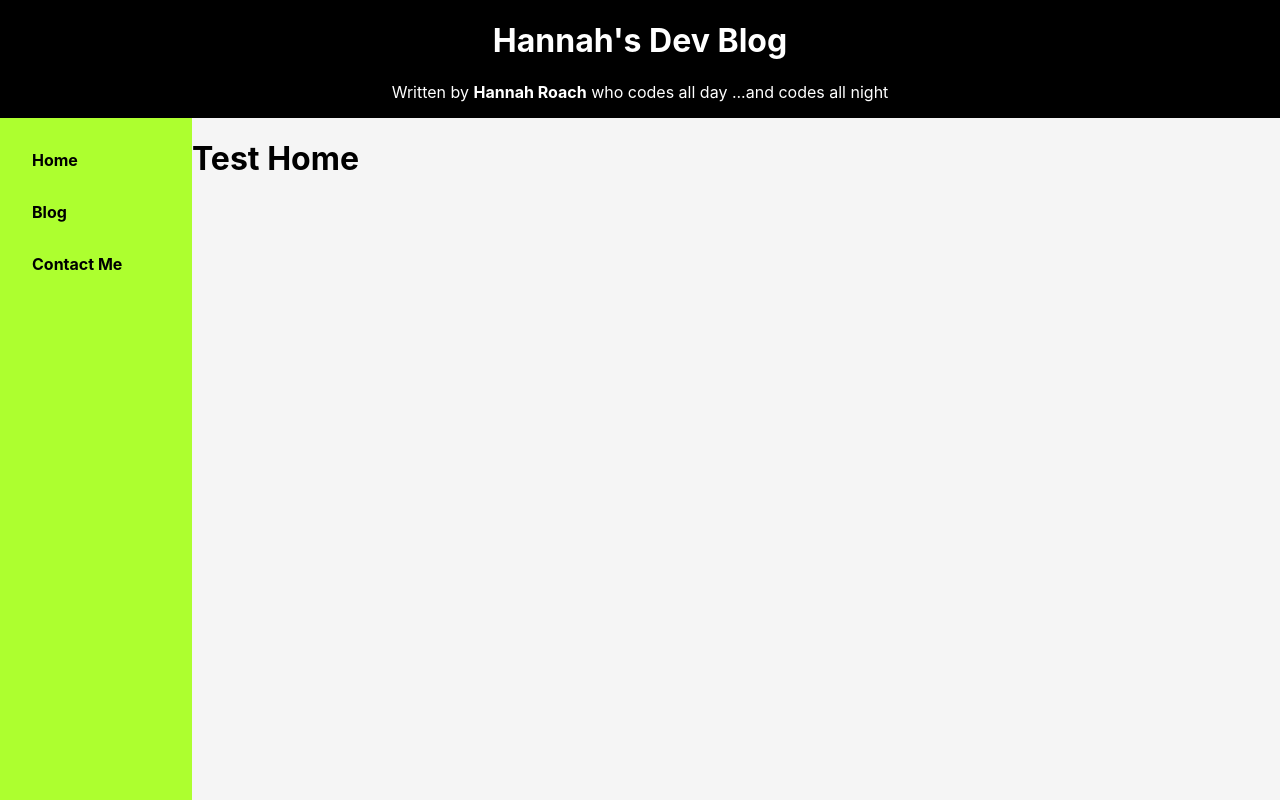
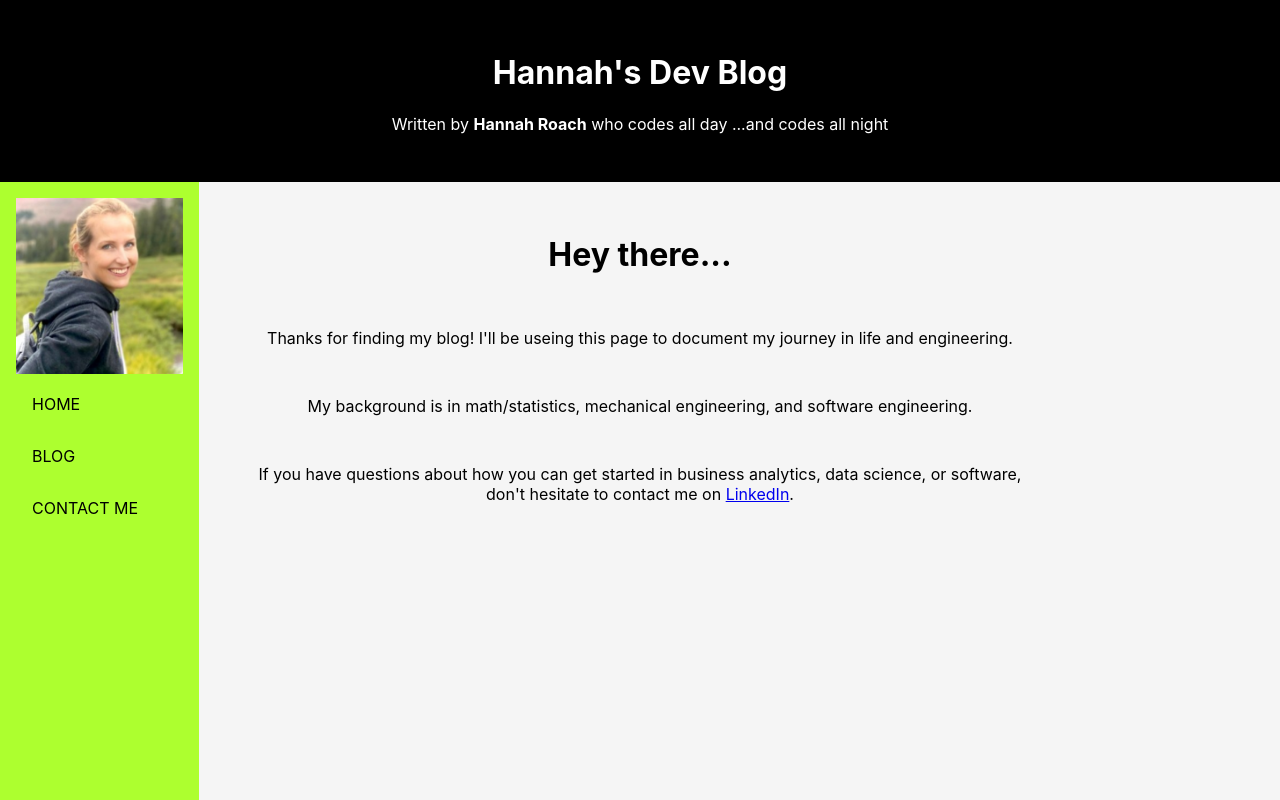
Before and after one commit to hannahsky86/react-blog-practice, a React (Create React App) app: page / in a window 1280 px wide. Shown: the top 800 px of the page. Built offline with nearby package versions, Linux system fonts and the light colour scheme.

Commit message:
Formatted sidebar added profile image

```diff
--- a/src/general/header.js
+++ b/src/general/header.js
@@ -1,8 +1,9 @@
+import React from "react";
 
 export default ({menuOpen, setMenuOpen, isMobile}) => {
     return (
         <header className="header">
-            {isMobile &&
+           {isMobile &&
                 <button onClick={()=>setMenuOpen(!menuOpen)} >
                     <span>MENU</span>
                     <div className="ico-menu">
--- a/src/general/navigation.js
+++ b/src/general/navigation.js
@@ -1,23 +1,28 @@
 import {Link} from "react-router-dom";
+import React from "react";
 
 
 const Navigation = ({menuOpen, setMenuOpen, isMobile}) => {
     const MOBILE_WIN = 900;
     const navOpen = window.innerWidth >= MOBILE_WIN;
+    const isNavOpen = (navOpen || menuOpen) ? "nav-open" :"nav-not-open";
 
     return (
-        <header>
+        <header className={`header ${isNavOpen}`}>
             <div id="nav-links" className="navigation">
-            { (navOpen || menuOpen) &&
+                { (navOpen || menuOpen) &&
                 <ul>
+                    <img className="profile-image"
+                         src={require('../images/profile.jpg')} alt="hanzo"/>
+
                     <li>
-                        <Link to="/" onClick={() => setMenuOpen(navOpen)}>Home</Link>
+                        <Link to="/" onClick={() => setMenuOpen(navOpen)}>HOME</Link>
                     </li>
                     <li>
-                        <Link to="/blog" onClick={() => setMenuOpen(navOpen)}>Blog</Link>
+                        <Link to="/blog" onClick={() => setMenuOpen(navOpen)}>BLOG</Link>
                     </li>
                     <li>
-                        <Link to="/contact-me" onClick={() => setMenuOpen(navOpen)}>Contact Me</Link>
+                        <Link to="/contact-me" onClick={() => setMenuOpen(navOpen)}>CONTACT ME</Link>
                     </li>
                 </ul>
             }
--- a/src/pages/contact-me.js
+++ b/src/pages/contact-me.js
@@ -2,5 +2,23 @@
 import React from 'react';
 
 export default function ContactMe() {
-    return <h1> Test Contact Me </h1>;
+    return(
+        <div className="page">
+            <div className="page-header">
+                <h1>Contact Me</h1>
+            </div>
+            <div className="page-body">
+                <p>
+                    <strong>Email: </strong> hannahsky86@gmail.com
+                </p>
+                <p>
+                    <strong>LinkedIn: </strong> <a href="https://www.linkedin.com/in/hannahsky86/">hannahsky86</a>
+                </p>
+                <p>
+                    {/*<strong>YouTube:</strong> <a href="https://www.youtube.com/channel/UCzo0kyR-JCTQJ_IFT9VTQzg">Hannah Roach</a>*/}
+                </p>
+
+            </div>
+        </div>
+    )
 }
--- a/src/pages/home.js
+++ b/src/pages/home.js
@@ -2,5 +2,24 @@
 import React from 'react';
 
 export default function Home() {
-    return <h1> Test Home </h1>;
+    return(
+        <div className="page">
+            <div className="page-header">
+                <h1>Hey there...</h1>
+            </div>
+            <div className="page-body">
+                <p>
+                    Thanks for finding my blog! I'll be useing this page to document my journey in life and
+                    engineering.
+                </p>
+                <p>
+                    My background is in math/statistics, mechanical engineering, and software engineering.
+                </p>
+                <p>
+                    If you have questions about how you can get started in business analytics, data science, or software,
+                    don't hesitate to contact me on <a href="https://www.linkedin.com/in/hannahsky86/">LinkedIn</a>.
+                </p>
+            </div>
+        </div>
+    )
 }
--- a/src/scss/App.scss
+++ b/src/scss/App.scss
@@ -14,13 +14,7 @@
     text-align: center;
     background-color: black;
     color:white;
-    //padding: 2rem;
-    //position: absolute;
-    //margin: 0;
-    //left: 0;
-    //right: 0;
-    //top: 0;
-    //z-index: 2;
+    padding: 2rem;
 
     button {
       border-color: transparent;
@@ -31,6 +25,7 @@
       width: 100px;
       position: absolute;
       font-weight: bold;
+      font-size: medium;
     }
   }
 
@@ -39,8 +34,18 @@
     height: 100vh;
     display: flex;
 
-    header {
+    header.header.nav-not-open {
+      background-color: transparent;
+      position: absolute;
+    }
+
+    header.header.nav-open {
       background-color: greenyellow;
+      position: absolute;
+    }
+
+    .profile-image {
+      height: 11rem;
     }
 
     #nav-links {
@@ -58,7 +63,7 @@
         }
 
         li > a {
-          font-weight: bold;
+          font-size: medium;
           color: black;
           text-decoration: none;
         }
@@ -70,8 +75,19 @@
     }
 
     div.routes {
+      text-align: center;
+      display: flex;
+      margin: 2rem auto;
 
+      div.page {
+        width: 100%;
+        max-width: 800px;
+        padding: 0 3rem;
+
+        div.page-body > p {
+          padding-top: 2rem;
+        }
+      }
     }
-
   }
 }
```
Also changed, not shown: src/images/profile.jpg (added).
